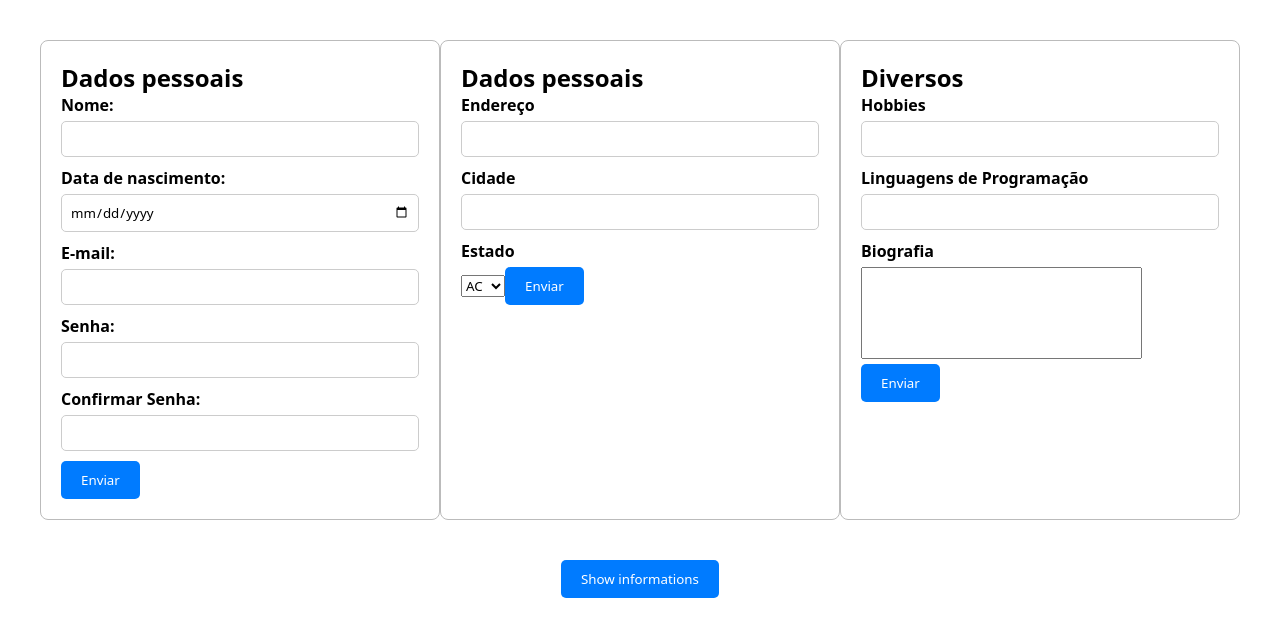
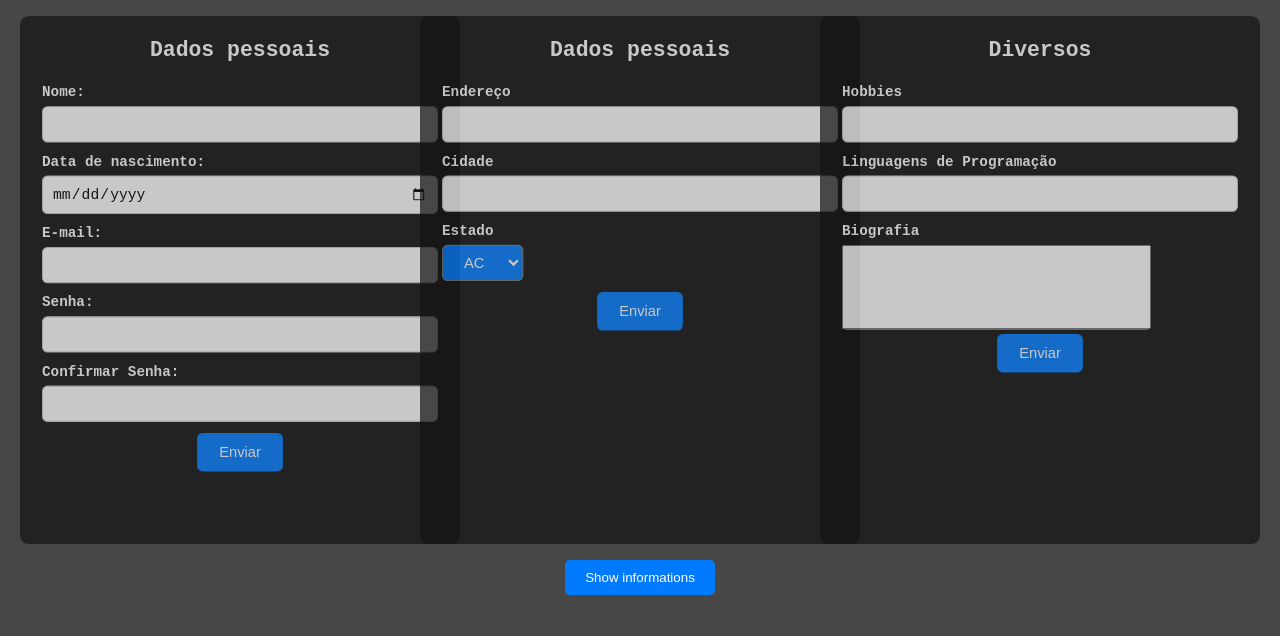
Before and after one commit to LuizBlume/Projeto-I, a Vue app: page / in a window 1280 px wide. Shown: the top 636 px of the page. Built offline with nearby package versions, Linux system fonts and the light colour scheme.

Commit message:
Atualizações de estilo e correções de bugs

```diff
--- a/src/App.vue
+++ b/src/App.vue
@@ -4,9 +4,15 @@ import FormLoginVue from "./components/FormLogin.vue";
 </script>
 
 <template>
+<div class="body">
     <FormLoginVue/>
+</div>
 </template>
 
 <style scoped>
-
+.body {
+    background-color: #474747;
+    height: 100vh;
+    font-family: monospace !important;
+}
 </style>
--- a/src/assets/main.css
+++ b/src/assets/main.css
@@ -2,5 +2,4 @@
   margin: 0;
   padding: 0;
   box-sizing: border-box;
-  font-family: system-ui, -apple-system, BlinkMacSystemFont, 'Segoe UI', Roboto, Oxygen, Ubuntu, Cantarell, 'Open Sans', 'Helvetica Neue', sans-serif;
 }
--- a/src/components/FormLogin.vue
+++ b/src/components/FormLogin.vue
@@ -1,7 +1,7 @@
 <script setup>
 import { reactive, ref } from "vue";
 const nome = ref("");
-const idade = ref(null);
+const data_nasc = ref("");
 const email = ref("");
 const senha = ref("");
 const confirmarSenha = ref("");
@@ -41,9 +41,10 @@ const estados = reactive([
   "TO",
 ]);
 function enviarFormulario() {
+  if (validarFormulario()) {
     mostrarMensagem.value = !mostrarMensagem.value;
   }
-
+}
 function validarFormulario() {
   if (nome.value.length < 3 || nome.value.length > 20) {
     alert("O nome deve ter entre 3 e 20 caracteres.");
@@ -81,6 +82,7 @@ function validarFormulario() {
     alert("Biografia é obrigatória.");
     return false;
   }
+  return true;
 }
 </script>
 <template>
@@ -90,8 +92,8 @@ function validarFormulario() {
         <legend><h2>Dados pessoais</h2></legend>
         <label for="nome">Nome:</label>
         <input type="text" id="nome" v-model.lazy="nome" />
-        <label for="idade">Data de nascimento:</label>
-        <input type="date" id="idade" v-model.number.lazy="idade" />
+        <label for="data_nasc">Data de nascimento:</label>
+        <input type="date" id="data_nasc" v-model.number.lazy="idade" />
         <label for="email">E-mail:</label>
         <input type="email" id="email" v-model.lazy="email" />
         <label for="password">Senha:</label>
@@ -139,9 +141,15 @@ function validarFormulario() {
       <button @click="enviarFormulario">Show informations</button>
       <div class="resultado" v-if="mostrarMensagem">
         <ul>
-        <li>Nome: <span>{{ nome }}</span></li>
-        <li>Idade: <span>{{ idade }}</span></li>
-        <li>E-mail: <span>{{ email }}</span></li>
+          <li>
+            Nome: <span>{{ nome }}</span>
+          </li>
+          <li>
+            Idade: <span>{{ idade }}</span>
+          </li>
+          <li>
+            E-mail: <span>{{ email }}</span>
+          </li>
         </ul>
       </div>
     </div>
--- a/src/components/sass/components/_forms.scss
+++ b/src/components/sass/components/_forms.scss
@@ -9,16 +9,46 @@ input {
     margin-bottom: 10px;
     border: 1px solid #ccc;
     border-radius: 5px;
+    font-family: monospace;
 }
 .form > * {
-    border: 1px solid rgb(187, 187, 187);
     padding: 20px;
     border-radius: 8px;
 }
+
+form{
+    select{
+        padding: 7px 15px;
+        margin: 0 0 10px 0;
+        background-color: #007bff;
+        color: #fff;
+        border-radius: 5px;
+        transition: ease-in-out 0.2s;
+        &:hover{
+        background-color: #004c9c;
+
+        }
+    }
+}
+
 .forms {
     width: 450px;
     height: 60vh;
+    scale: 1.1;
+    background-color: #131313;
+    color: #fff;
+    opacity: .7;
 }
 textarea {
     resize: none;
 }
+button {
+    display: block;
+    justify-self: center;
+    align-items: flex-start;
+}
+
+h2{
+    margin: 0 0 20px 0;
+    text-align: center;
+}
--- a/src/components/sass/style.css
+++ b/src/components/sass/style.css
@@ -16,21 +16,48 @@ input {
   margin-bottom: 10px;
   border: 1px solid #ccc;
   border-radius: 5px;
+  font-family: monospace;
 }
 
 .form > * {
-  border: 1px solid rgb(187, 187, 187);
   padding: 20px;
   border-radius: 8px;
+}
+
+form select {
+  padding: 7px 15px;
+  margin: 0 0 10px 0;
+  background-color: #007bff;
+  color: #fff;
+  border-radius: 5px;
+  transition: ease-in-out 0.2s;
+}
+form select:hover {
+  background-color: #004c9c;
 }
 
 .forms {
   width: 450px;
   height: 60vh;
+  scale: 1.1;
+  background-color: #131313;
+  color: #fff;
+  opacity: 0.7;
 }
 
 textarea {
   resize: none;
+}
+
+button {
+  display: block;
+  justify-self: center;
+  align-items: flex-start;
+}
+
+h2 {
+  margin: 0 0 20px 0;
+  text-align: center;
 }
 
 .container {
--- a/src/components/sass/style.scss
+++ b/src/components/sass/style.scss
@@ -18,7 +18,6 @@ button {
 .hide {
   display: none;
 }
-
 .form {
   display: flex;
   justify-content: space-around;
```
Also changed, not shown: 1 other file (tests, documents, lock files or other folders). Lines whose indentation alone changed are shown as unchanged.
